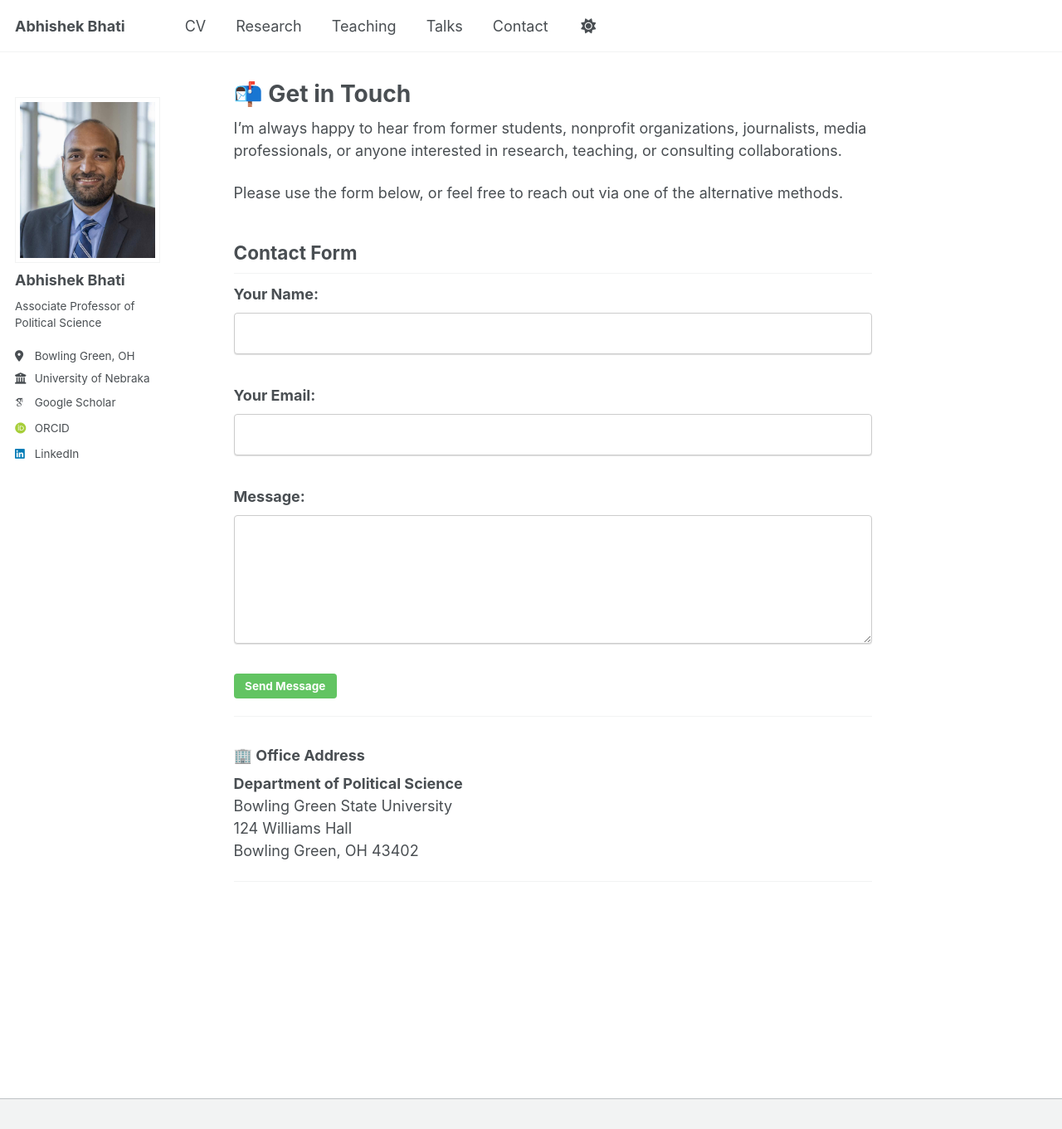
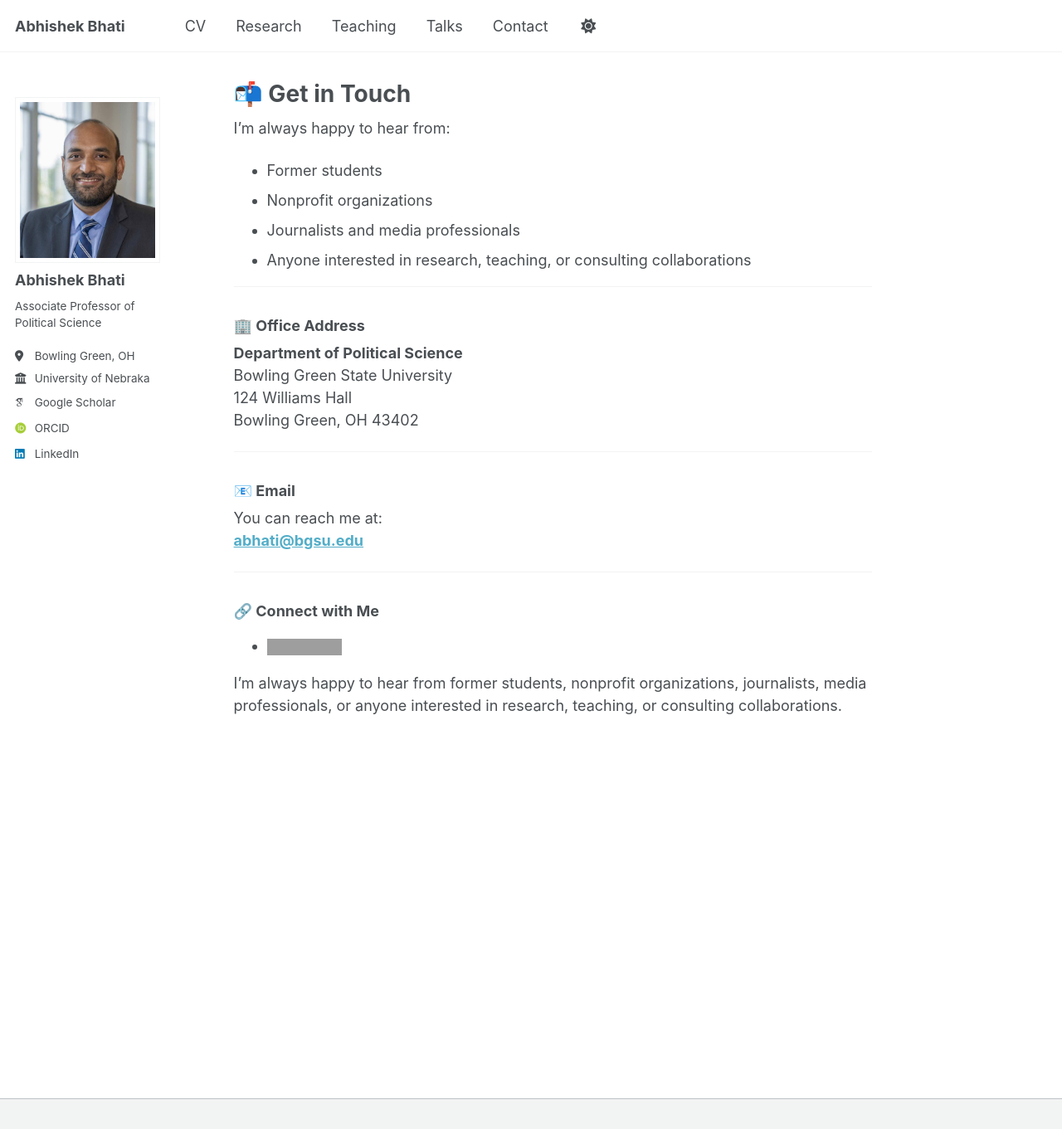
Before and after one commit to abhati0716/abhati.net-website, a Jekyll site: the page built from _pages/contact.md, in a window 1280 px wide and 1361 px high. Shown: the whole window at 83% size. Built offline with Jekyll 4.4.1, drawn with Linux system fonts in a browser that asks for light colours; some web fonts are replaced; a script that is not in the unit is left out; grey boxes are pictures that could not be loaded.

Commit message:
updated contact page

```diff
--- a/_pages/contact.md
+++ b/_pages/contact.md
@@ -4,7 +4,7 @@ title: "📬 Get in Touch"
 permalink: /contact/
 author_profile: true
 ---
-<!-- I’m always happy to hear from:
+I’m always happy to hear from:
 
 - Former students
 - Nonprofit organizations
@@ -32,18 +32,18 @@ You can reach me at:
 ### 🔗 Connect with Me
 
 - [![LinkedIn](https://img.shields.io/badge/LinkedIn-Connect-blue?logo=linkedin&style=flat-square)](https://www.linkedin.com/in/abhishekbhati/)
-- [![Twitter](https://img.shields.io/badge/Twitter-@bhatinawab-1DA1F2?logo=twitter&style=flat-square)](https://twitter.com/bhatinawab) -->
+
 
 I’m always happy to hear from former students, nonprofit organizations, journalists, media professionals, or anyone interested in research, teaching, or consulting collaborations.
 
-Please use the form below, or feel free to reach out via one of the alternative methods.
+<!-- Please use the form below, or feel free to reach out via one of the alternative methods. -->
 
-## Contact Form
+<!-- ## Contact Form -->
 <!-- <div class="notice--info">
 <strong>Note:</strong> To make this form work, you must <a href="https://formspree.io/" target="_blank">create a free Formspree account</a> and replace the placeholder URL in the form's <code>action</code> attribute with your own.
 </div> -->
 
-<form action="https://www.google.com/url?sa=E&source=gmail&q=https://formspree.io/f/your_unique_code" method="POST" class="contact-form">
+<!-- <form action="https://www.google.com/url?sa=E&source=gmail&q=https://formspree.io/f/your_unique_code" method="POST" class="contact-form">
 <div class="form-group">
 <label for="name">Your Name:</label>
 <input type="text" id="name" name="name" required>
@@ -86,4 +86,4 @@ Bowling Green State University
 124 Williams Hall
 Bowling Green, OH 43402
 
----
+--- -->
```
